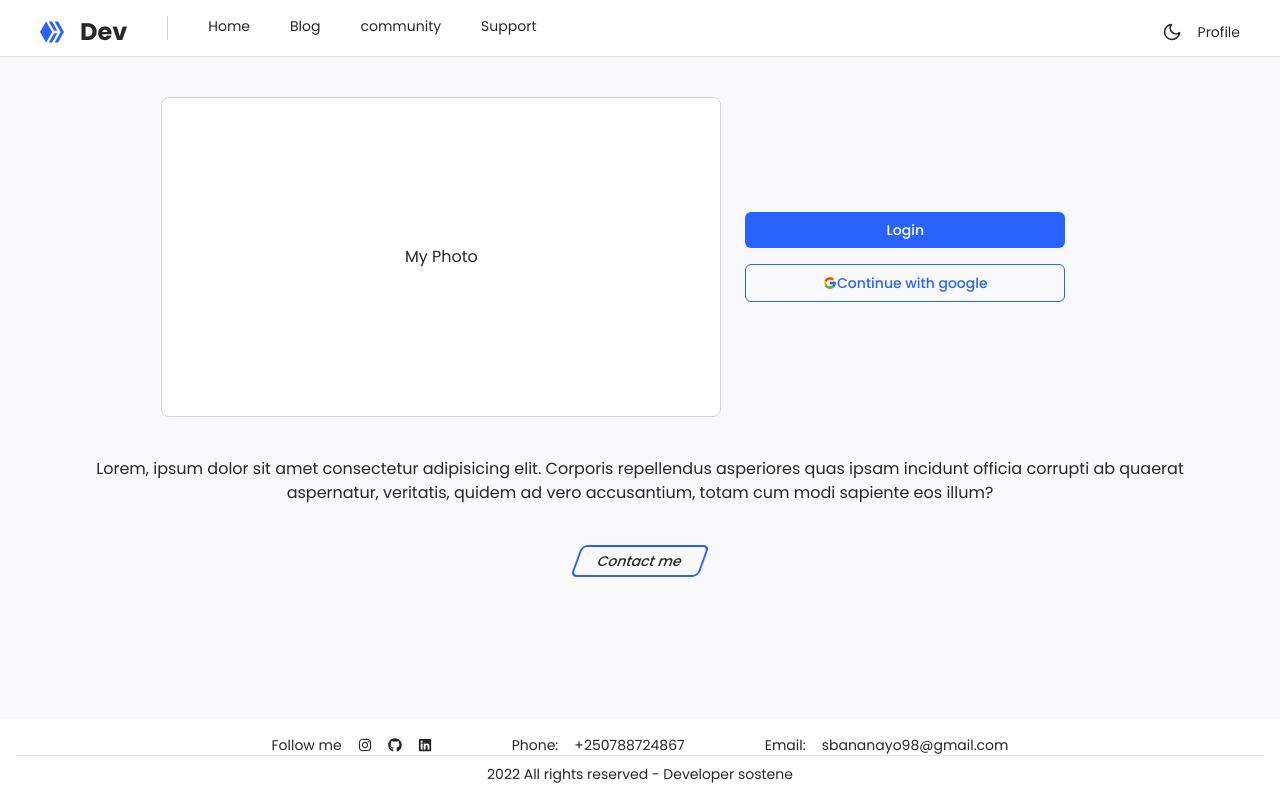
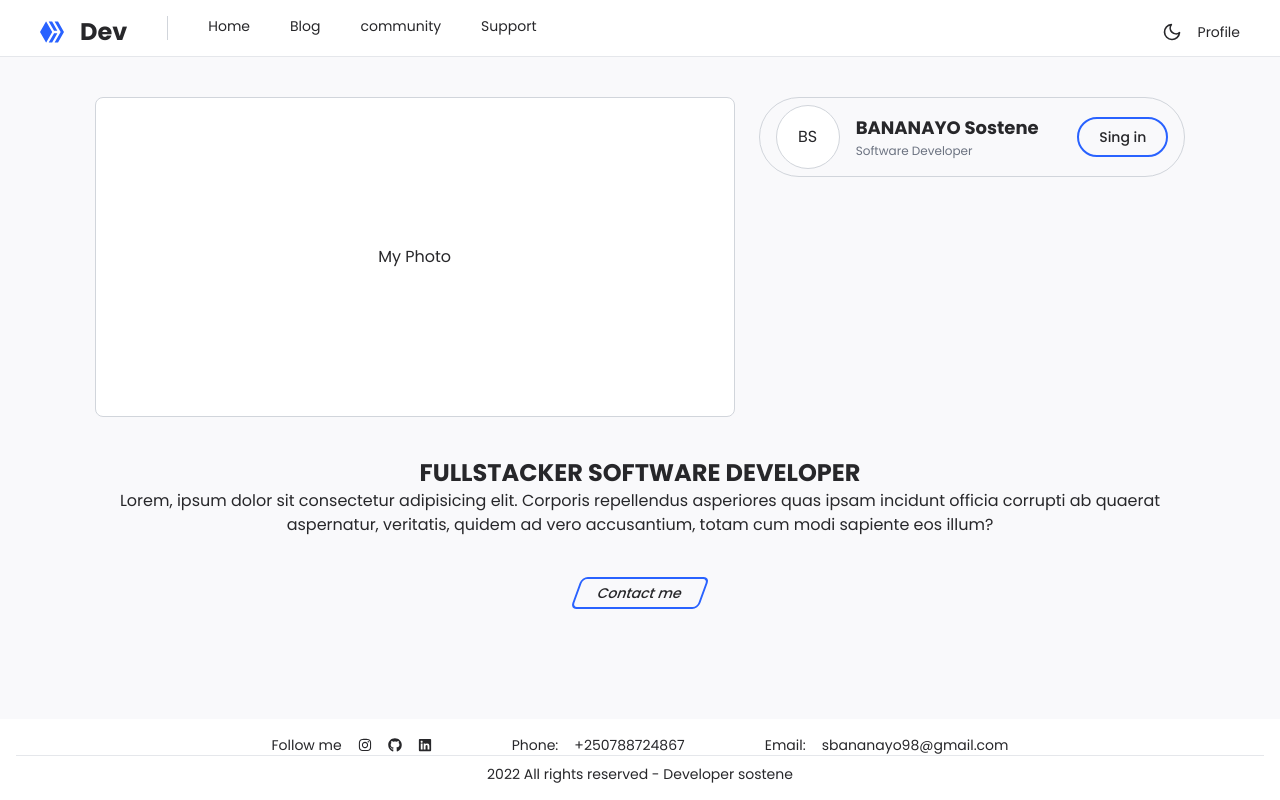
Before and after one commit to Bananayosostene/my-brand-fn, a Next.js app: page / in a window 1280 px wide. Built offline with nearby package versions, Linux system fonts and the light colour scheme.

Commit message:
add caption name

```diff
--- a/src/app/page.tsx
+++ b/src/app/page.tsx
@@ -4,18 +4,31 @@ import { FcGoogle } from "react-icons/fc";
 export default function Page() {
   return (
     <div className='flex flex-col justify-center items-center'>
-    <div className='flex px-20 w-full pt-10 gap-6 justify-center items-center'>
+    <div className='flex w-full pt-10 gap-6 justify-center'>
       <div className='w-1/2 h-[20rem] rounded-lg bg-white dark:bg-dark-bg border border-gray-300 dark:border-gray-700 flex items-center justify-center'>
         <p className='text-center'>My Photo</p>
       </div>
-      <div className='w-1/3'>
-        <Button className='mb-4' variant='primary'>Login</Button>
-        <Button variant='secondary'><FcGoogle /> Continue with google</Button>
+        <div className='w-1/3'>
+          <div className='w-full h-[5rem] rounded-full border border-gray-300 dark:border-gray-700 flex px-4 items-center'>
+            <div className='w-[4rem] h-[4rem] rounded-full bg-white dark:bg-dark-bg border border-gray-300 dark:border-gray-700 flex items-center justify-center'>
+                <p>BS</p>
+            </div>
+            <div className='flex flex-col justify-center ml-4'>
+              <h1 className='font-bold text-lg'>BANANAYO Sostene</h1>
+              <p className='text-[12px] text-gray-500 dark:text-gray-400'>Software Developer</p>
+            </div>
+            <div className='flex ml-auto'>
+              <Button variant='signUp'>Sing in</Button>
+            </div>
+          </div>
+        {/* <Button className='mb-4' variant='primary'>Login</Button>
+        <Button variant='secondary'><FcGoogle /> Continue with google</Button> */}
       </div>
       </div>
 
       <div className='px-20 py-10'>
-        <p className='text-center text-md'>Lorem, ipsum dolor sit amet consectetur adipisicing elit. Corporis repellendus asperiores quas ipsam incidunt officia corrupti ab quaerat aspernatur, veritatis, quidem ad vero accusantium, totam cum modi sapiente eos illum?</p>
+        <h1 className='text-2xl font-bold text-center'>FULLSTACKER SOFTWARE DEVELOPER</h1>
+        <p className='text-center text-md'>Lorem, ipsum dolor sit  consectetur adipisicing elit. Corporis repellendus asperiores quas ipsam incidunt officia corrupti ab quaerat aspernatur, veritatis, quidem ad vero accusantium, totam cum modi sapiente eos illum?</p>
       </div>
       <div>
         <Button  variant='outline'>Contact me</Button>
--- a/src/components/Button.tsx
+++ b/src/components/Button.tsx
@@ -3,7 +3,7 @@ import React, { forwardRef, ReactNode } from 'react';
 interface ButtonProps extends React.ButtonHTMLAttributes<HTMLButtonElement> {
   children: ReactNode;
   className?: string;
-  variant?: 'primary' | 'secondary' | 'outline' | 'text';
+  variant?: 'primary' | 'secondary' | 'outline'| 'signUp' | 'text';
 }
 
 const Button = forwardRef<HTMLButtonElement, ButtonProps>(
@@ -21,6 +21,8 @@ const Button = forwardRef<HTMLButtonElement, ButtonProps>(
         'text-primary border border-primary  px-4 py-2 rounded-md w-[20rem] hover:bg-btn-hover focus-visible:ring-secondary-500',
       outline:
         ' border-2 border-primary text-light-text  dark:text-dark-text rounded-md px-5 py-1 skew-x-[-20deg]',
+      signUp:
+        ' border-2 border-primary  text-light-text  dark:text-dark-text rounded-full h-[2.5rem] px-5',
       text: ' text-primary-500 hover:bg-primary-50 focus-visible:ring-primary-500',
     };
 
```
